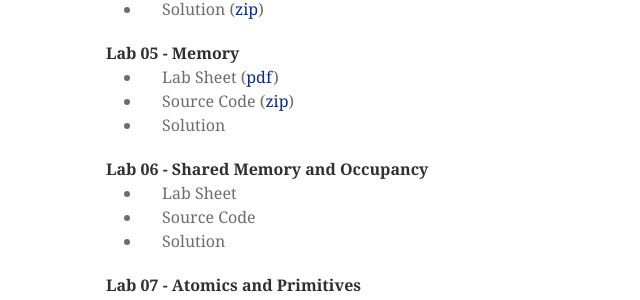
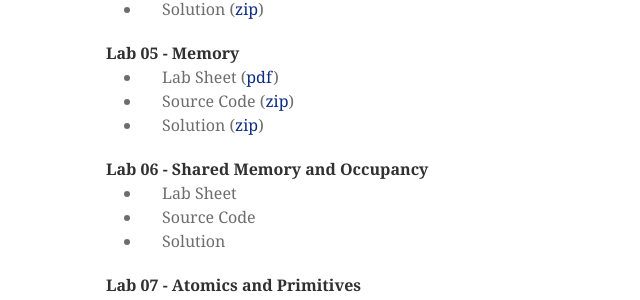
Before and after one commit to mondus/mondus.github.io, a Jekyll site: the page built from teaching/COM4521/index.md, in a window 1280 px wide and 900 px high, scrolled down 4715 px. Shown: the part 146-446 px from the top of the window, without its empty margins (134-774 px from the left). Built offline with Jekyll 4.4.1, drawn with Linux system fonts in a browser that asks for light colours; nearby versions of some CDN libraries; some web fonts are replaced.

Commit message:
Update index.md

```diff
--- a/teaching/COM4521/index.md
+++ b/teaching/COM4521/index.md
@@ -219,7 +219,7 @@ Lab Register Link: [https://goo.gl/0r73gD](https://goo.gl/0r73gD)
 
 * Lab Sheet ([pdf](https://drive.google.com/file/d/0B2HbOiEppVPMTXJwM0VWWjVzNEE/view?usp=sharing))
 * Source Code ([zip](https://github.com/mondus/com4521/archive/Lab05_src.zip))
-* Solution
+* Solution ([zip](https://github.com/mondus/com4521/archive/Lab05_sln.zip))
 
 #### Lab 06 - Shared Memory and Occupancy
 
```
